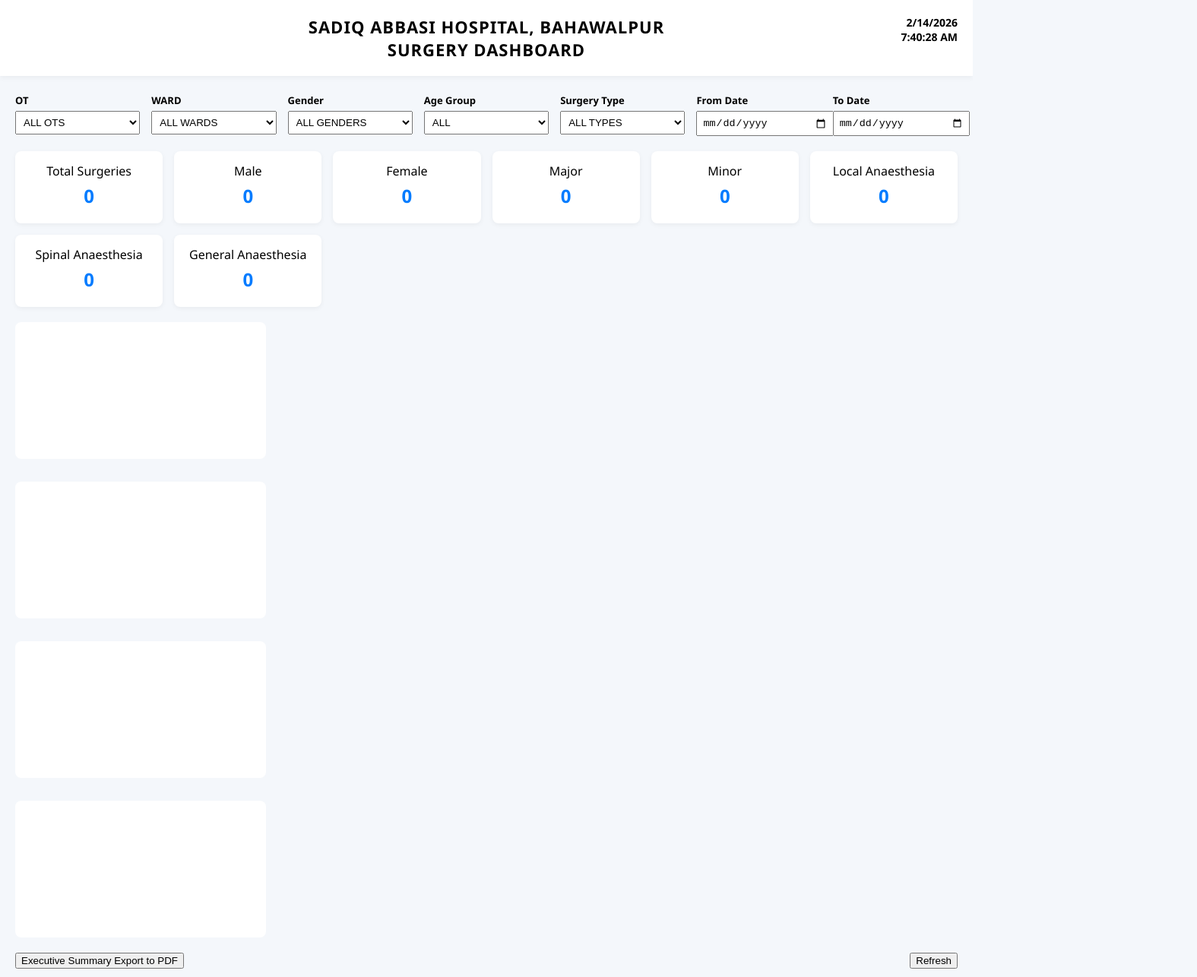
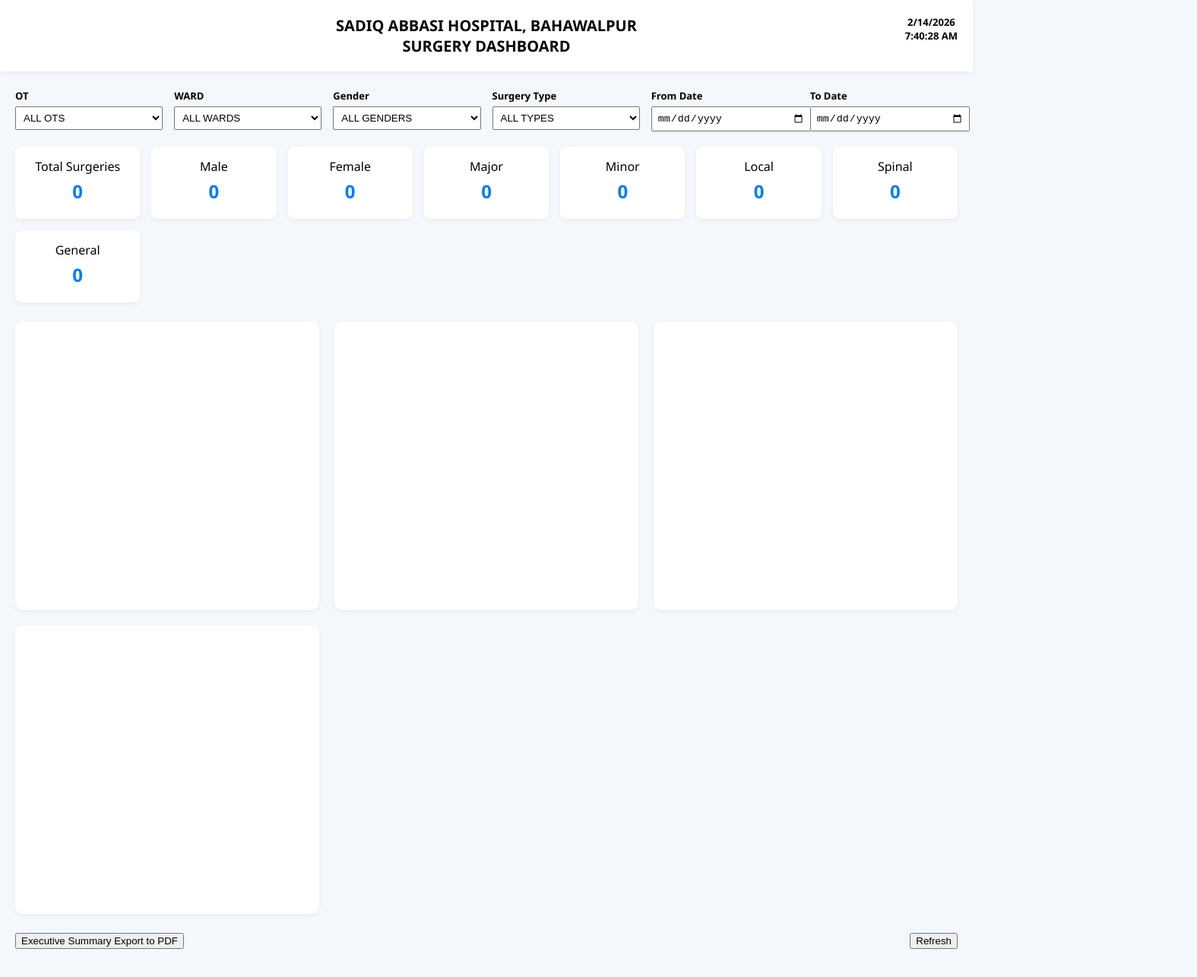
Before and after one commit to sobrsahbwp-hub/SAH-Surgery-Dashboard, a plain HTML site: page index.html in a window 1280 px wide. Shown: the top 1286 px of the page at 76% size, 1575 px wide, since content can reach past the window. Drawn offline with nearby package versions, Linux system fonts and the light colour scheme; no server answers.

Commit message:
Update index.html

```diff
--- a/index.html
+++ b/index.html
@@ -25,15 +25,13 @@ header{
 }
 header h1{
     margin:0;
-    font-size:22px;
-    letter-spacing:1px;
+    font-size:20px;
 }
 #clock{
     position:absolute;
     right:20px;
     top:20px;
-    font-size:14px;
-    text-align:right;
+    font-size:13px;
     font-weight:600;
 }
 .container{
@@ -56,9 +54,9 @@ header h1{
 }
 .kpis{
     display:grid;
-    grid-template-columns: repeat(auto-fit,minmax(180px,1fr));
+    grid-template-columns: repeat(auto-fit,minmax(160px,1fr));
     gap:15px;
-    margin-bottom:20px;
+    margin-bottom:25px;
 }
 .kpi{
     background:white;
@@ -73,18 +71,23 @@ header h1{
 }
 .charts{
     display:grid;
-    grid-template-columns:1fr;
-    gap:30px;
+    grid-template-columns: repeat(auto-fit,minmax(300px,1fr));
+    gap:20px;
 }
-canvas{
+.chart-box{
     background:white;
     padding:15px;
-    border-radius:8px;
+    border-radius:10px;
+    box-shadow:0 2px 6px rgba(0,0,0,0.05);
+    height:350px;
+}
+.chart-box canvas{
+    height:100% !important;
 }
 .buttons{
     display:flex;
     justify-content:space-between;
-    margin-top:20px;
+    margin-top:25px;
 }
 footer{
     text-align:center;
@@ -92,8 +95,10 @@ footer{
     background:white;
     margin-top:20px;
 }
-@media print{
-    body{background:white;}
+@media(max-width:768px){
+    .chart-box{
+        height:300px;
+    }
 }
 </style>
 </head>
@@ -140,20 +145,6 @@ footer{
 </div>
 
 <div>
-<label>Age Group</label>
-<select id="ageFilter">
-<option>ALL</option>
-<option>Below 30 Days</option>
-<option>1 Month to 1 Year</option>
-<option>1 Year to 15 Years</option>
-<option>15 to 30 Years</option>
-<option>30 Years to 45 Years</option>
-<option>45 Years to 60 Years</option>
-<option>65 Years & above</option>
-</select>
-</div>
-
-<div>
 <label>Surgery Type</label>
 <select id="typeFilter">
 <option>ALL TYPES</option>
@@ -171,27 +162,26 @@ footer{
 <label>To Date</label>
 <input type="date" id="toDate">
 </div>
-
 </div>
 
-<!-- KPI SECTION -->
+<!-- KPIs -->
 <div class="kpis">
 <div class="kpi"><div>Total Surgeries</div><h2 id="totalKPI">0</h2></div>
 <div class="kpi"><div>Male</div><h2 id="maleKPI">0</h2></div>
 <div class="kpi"><div>Female</div><h2 id="femaleKPI">0</h2></div>
 <div class="kpi"><div>Major</div><h2 id="majorKPI">0</h2></div>
 <div class="kpi"><div>Minor</div><h2 id="minorKPI">0</h2></div>
-<div class="kpi"><div>Local Anaesthesia</div><h2 id="localKPI">0</h2></div>
-<div class="kpi"><div>Spinal Anaesthesia</div><h2 id="spinalKPI">0</h2></div>
-<div class="kpi"><div>General Anaesthesia</div><h2 id="generalKPI">0</h2></div>
+<div class="kpi"><div>Local</div><h2 id="localKPI">0</h2></div>
+<div class="kpi"><div>Spinal</div><h2 id="spinalKPI">0</h2></div>
+<div class="kpi"><div>General</div><h2 id="generalKPI">0</h2></div>
 </div>
 
 <!-- CHARTS -->
 <div class="charts">
-<canvas id="otChart"></canvas>
-<canvas id="wardChart"></canvas>
-<canvas id="typeChart"></canvas>
-<canvas id="anaChart"></canvas>
+<div class="chart-box"><canvas id="otChart"></canvas></div>
+<div class="chart-box"><canvas id="wardChart"></canvas></div>
+<div class="chart-box"><canvas id="typeChart"></canvas></div>
+<div class="chart-box"><canvas id="anaChart"></canvas></div>
 </div>
 
 <div class="buttons">
@@ -214,18 +204,31 @@ MUHAMMAD UMAIR SYED
 const sheetURL="https://docs.google.com/spreadsheets/d/e/2PACX-1vQ31p735zhDmgNA9Y10m7cJtA4D1igaaKDiIWRkoIWdfi3hHgVNf-zxsjsS3W9yOKw4kRawMN-1cAP6/pub?gid=30892223&single=true&output=csv";
 
 let rawData=[];
-let otChart,wardChart,typeChart,anaChart;
 
 Papa.parse(sheetURL,{
 download:true,
 header:true,
+skipEmptyLines:true,
 complete:function(results){
 rawData=results.data;
 applyFilters();
 }
 });
 
+function parseDate(dateStr){
+if(!dateStr) return null;
+
+// Handle different formats
+if(dateStr.includes("/")){
+let parts=dateStr.split("/");
+if(parts[2].length===4)
+return new Date(parts[2],parts[1]-1,parts[0]);
+}
+return new Date(dateStr);
+}
+
 function applyFilters(){
+
 let data=rawData;
 
 const ot=document.getElementById("otFilter").value;
@@ -236,17 +239,19 @@ const from=document.getElementById("fromDate").value;
 const to=document.getElementById("toDate").value;
 
 data=data.filter(r=>{
-let condition=true;
 
-if(ot!=="ALL OTS") condition&=(r["OT"]===ot);
-if(ward!=="ALL WARDS") condition&=(r["WARD"]===ward);
-if(gender!=="ALL GENDERS") condition&=(r["GENDER"]===gender);
-if(type!=="ALL TYPES") condition&=(r["TYPE"]===type);
+let recordDate=parseDate(r["Date"]);
+let fromDate=from? new Date(from):null;
+let toDate=to? new Date(to):null;
 
-if(from) condition&=(new Date(r["Date"])>=new Date(from));
-if(to) condition&=(new Date(r["Date"])<=new Date(to));
-
-return condition;
+return(
+(ot==="ALL OTS" || r["OT"]===ot) &&
+(ward==="ALL WARDS" || r["WARD"]===ward) &&
+(gender==="ALL GENDERS" || r["GENDER"]===gender) &&
+(type==="ALL TYPES" || r["TYPE"]===type) &&
+(!fromDate || recordDate>=fromDate) &&
+(!toDate || recordDate<=toDate)
+);
 });
 
 updateDashboard(data);
@@ -274,9 +279,9 @@ createChart("anaChart",countBy(data,"ANAESTHESIA"));
 }
 
 function countBy(data,key){
-const obj={};
+let obj={};
 data.forEach(r=>{
-let val=r[key];
+let val=r[key]||"Unknown";
 obj[val]=(obj[val]||0)+1;
 });
 return obj;
@@ -300,6 +305,7 @@ backgroundColor:[
 },
 options:{
 responsive:true,
+maintainAspectRatio:false,
 plugins:{legend:{display:false}},
 scales:{y:{beginAtZero:true}}
 }
```
